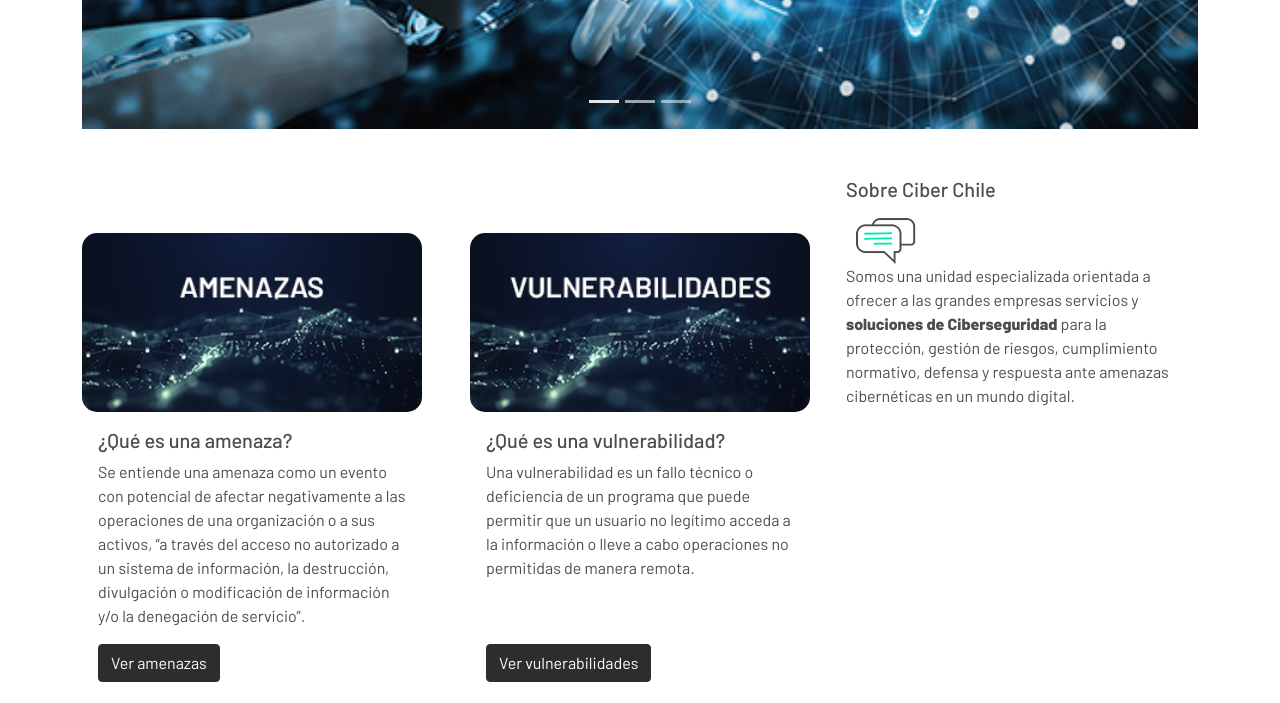
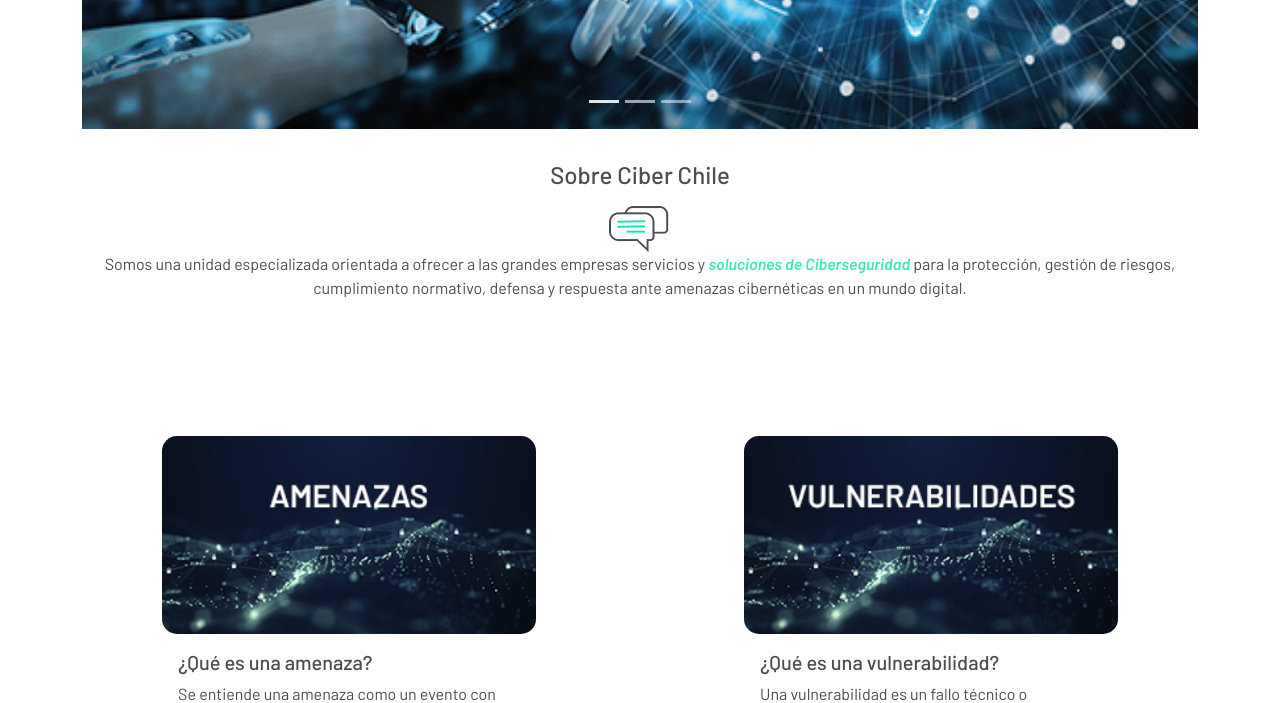
Before and after one commit to in-vonborries/Ciberchile, a website: page index.html in a window 1280 px wide. Shown: the part 380-1083 px from the top of the page. Drawn offline with nearby package versions, Linux system fonts and the light colour scheme.

Commit message:
nuevas modificiaciones

```diff
--- a/componentes/_body.scss
+++ b/componentes/_body.scss
@@ -46,3 +46,20 @@
       }
 
 }
+
+.sobreciber{
+  // background-color: lightcoral;
+  display: flex;
+  padding: 1rem;
+  padding-top: 2rem;
+  text-align: center;
+
+ &__tit h5{
+  font-size: x-large;
+ }
+
+ &__text span{
+   color: $color3;
+   font-style: italic;
+ }
+}
--- a/componentes/_general.scss
+++ b/componentes/_general.scss
@@ -4,9 +4,19 @@
     box-sizing: border-box
 }
 
+.col-md-12 {
+    display: flex;
+    flex-direction: column;
+    align-items:center;
+}
+
 .card{
     border: none;
+    width: 70%;
+    display: flex;
+    align-items: center;
 }
+
 
 .round{
     border-radius: 15px;
@@ -74,8 +84,9 @@
 .box-round{
     background-color: $bgcolor2;
     border-radius: 15px;
-    height: 430px;
+    height: auto;
     color: $color2;
+    padding-bottom: 1rem;
 }
 
 .big-box{
@@ -83,8 +94,10 @@
     justify-content: center;
     align-items: center;
     padding-left: 40px;
-    height:fit-content ;
+    height: auto;
+    max-height: auto;
 }
+
 
 .texto_base{
     font-family: 'Barlow', sans-serif;
--- a/index.html
+++ b/index.html
@@ -79,8 +79,21 @@
         </div>
     </div>
 
+    <div class="sobreciber">
+        <div class="sobreciber__tit">
+            <h5>Sobre Ciber Chile</h5>
+                <div>
+                    <img src="./imagenes/mensaje.png" alt="">
+                </div>
+                <p class="sobreciber__text">
+                    Somos una unidad especializada orientada a ofrecer a las grandes empresas servicios y <span> soluciones de Ciberseguridad </span>  para la protección, gestión de riesgos, cumplimiento normativo, defensa y respuesta ante amenazas cibernéticas en un mundo digital.
+                </p>
+        </div>
+
+    </div>
+
         <main class="row mt-5 g-5">
-            <section class="col col-lg-4">
+            <section class="col col-lg-6">
                 <!-- <h1 class="display-1 mb-2"> principal</h1> -->
              <div class="row g-5">
                  <div class="col-12 col-md-12">
@@ -110,7 +123,7 @@
             </div>
             </section>
 
-                 <section class="col col-lg-4">
+                 <section class="col col-lg-6">
                      <!-- <h1 class="display-1 mb-2"> titulo</h1> -->
                      <div class="row  g-5">
                         <div class="col-12 col-md-12">
@@ -142,7 +155,7 @@
                 </div>
             </section>
 
-            <section class="row d-lg-block col-lg-4 " g-5>
+            <!-- <section class="row d-lg-block col-lg-4 " g-5>
                 <h5>Sobre Ciber Chile</h5>
                 <div class="col-12">
                     <img src="./imagenes/mensaje.png" alt="">
@@ -150,7 +163,7 @@
                 <div>
                     Somos una unidad especializada orientada a ofrecer a las grandes empresas servicios y <strong> soluciones de Ciberseguridad </strong>  para la protección, gestión de riesgos, cumplimiento normativo, defensa y respuesta ante amenazas cibernéticas en un mundo digital.
                 </div>
-            </section>
+            </section>                                    -->
         </main>
         <footer class="row mt-2">
             <div class="col-12 col-md-4 p-3 footer-box">
```
Also changed, not shown: pages/Parches.html (+2 -2 lines), pages/amenazas.html (+2 -2 lines), pages/contacto.html (+0 -4 lines), pages/phishing.html (+2 -2 lines), pages/vulnerabilidades.html (+2 -2 lines), css/estilos.css.
